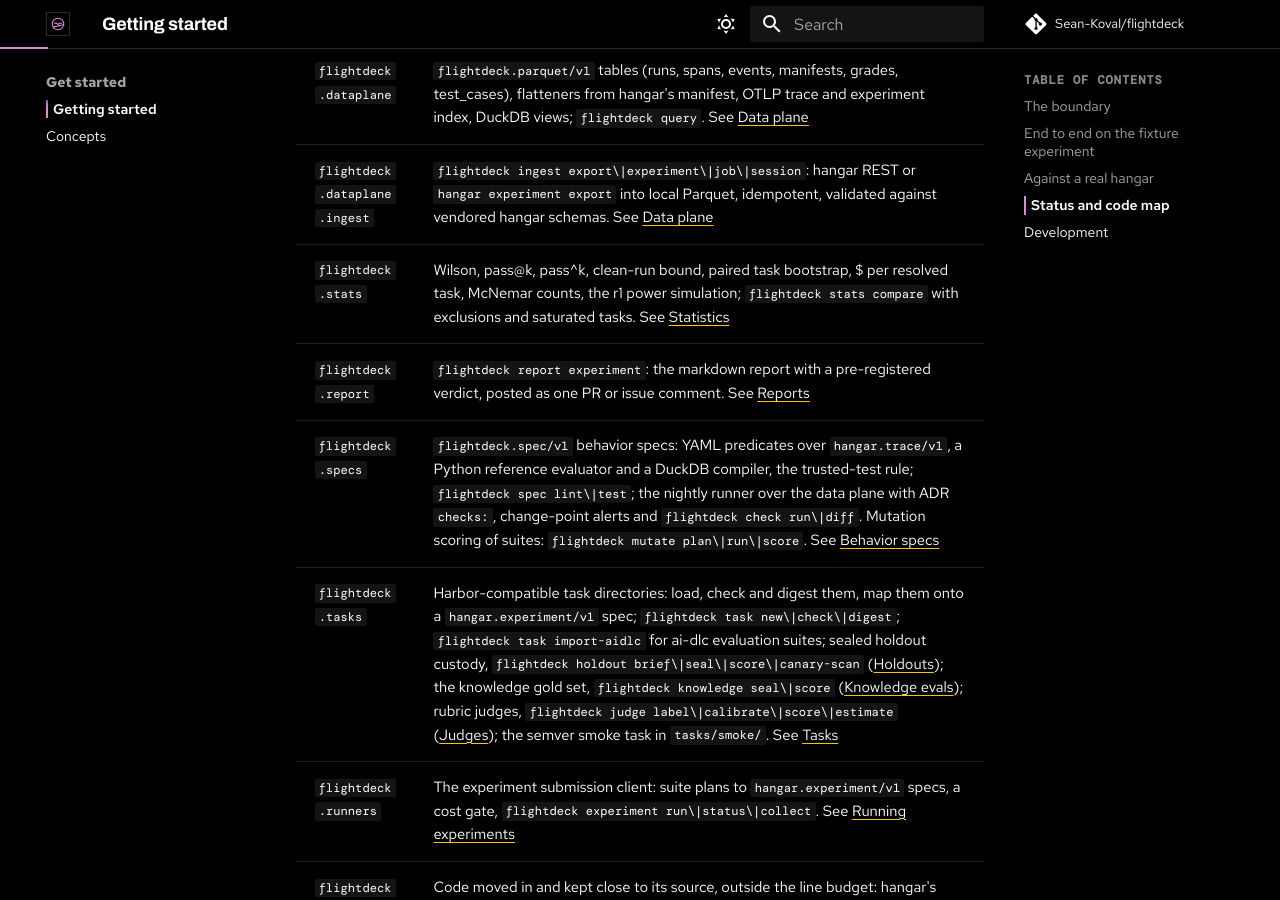
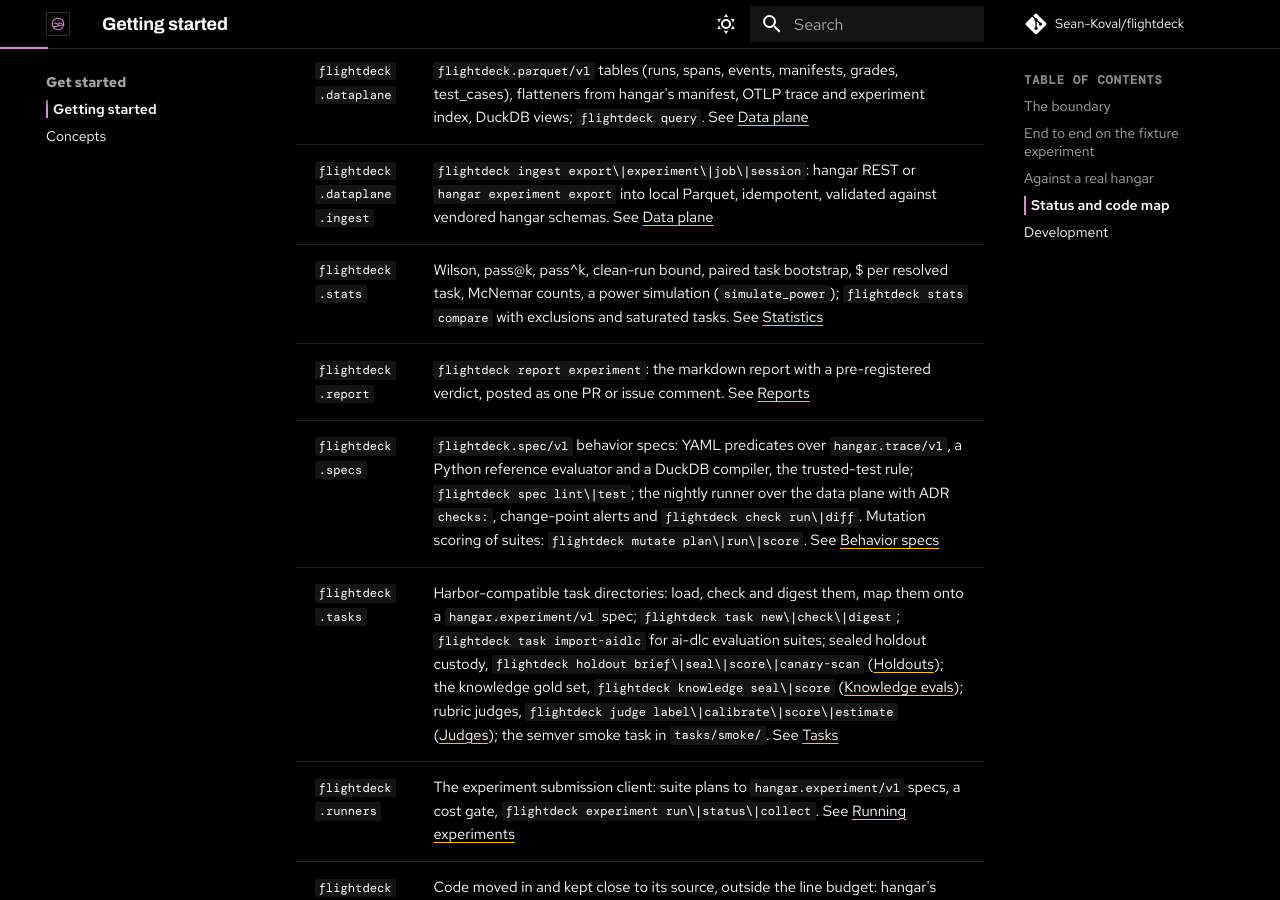
Before and after one commit to Sean-Koval/flightdeck, an MkDocs documentation site: the page built from docs/getting-started.md, in a window 1280 px wide and 900 px high, scrolled down 1437 px. Built offline with MkDocs 1.6.1 and Material for MkDocs 9.7.7, drawn with Linux system fonts in a browser that asks for light colours; comment, search, counter and statistics services are not loaded.

Commit message:
docs: say "simulated" for the power line instead of the panel's r1 shorthand
The power line in `stats compare` and reports read "(r1 simulation)", an insider name for the review panel's
simulation; it now says "(simulated)", and the docs name the function (`simulate_power`). Front-page assets
re-rendered (`docs/assets/build.py`).

Co-Authored-By: Claude Opus 5.5 <noreply@anthropic.com>
Claude-Session: https://claude.ai/code/session_01HvitnJ1UBiCErYxq9RC6B8

```diff
--- a/docs/assets/report-comment.html
+++ b/docs/assets/report-comment.html
@@ -98,7 +98,7 @@ bottom:0;height:90px;background:linear-gradient(rgba(255,255,255,0),#fff)}
 </tbody>
 </table>
 <p>Paired difference treat - control: <strong>+21.2 pp</strong>, 95% CI +1.5 pp to +43.9 pp (task bootstrap; 11 tasks, 63 trials; 3 concordant, 8 discordant tasks).
-At 11 paired tasks x 3 trials the minimum detectable lift at 80% power is about 35% (r1 simulation).
+At 11 paired tasks x 3 trials the minimum detectable lift at 80% power is about 35% (simulated).
 Resolved: grader for 63 trials (grader = exit 0 and applied; verify = hangar's after-turn verify when no grader ran).
 Excluded: cancelled 1, drift 1, infra_error 1, not finished 1, task_invalid 6.
 Saturated (same outcome in every trial of both arms, no information): t01, t02.</p>
--- a/docs/getting-started.md
+++ b/docs/getting-started.md
@@ -54,7 +54,7 @@ included, gets built.
 | --- | --- |
 | `flightdeck.dataplane` | `flightdeck.parquet/v1` tables (runs, spans, events, manifests, grades, test_cases), flatteners from hangar's manifest, OTLP trace and experiment index, DuckDB views; `flightdeck query`. See [Data plane](data-plane.md) |
 | `flightdeck.dataplane.ingest` | `flightdeck ingest export\|experiment\|job\|session`: hangar REST or `hangar experiment export` into local Parquet, idempotent, validated against vendored hangar schemas. See [Data plane](data-plane.md#ingest) |
-| `flightdeck.stats` | Wilson, pass@k, pass^k, clean-run bound, paired task bootstrap, $ per resolved task, McNemar counts, the r1 power simulation; `flightdeck stats compare` with exclusions and saturated tasks. See [Statistics](statistics.md) |
+| `flightdeck.stats` | Wilson, pass@k, pass^k, clean-run bound, paired task bootstrap, $ per resolved task, McNemar counts, a power simulation (`simulate_power`); `flightdeck stats compare` with exclusions and saturated tasks. See [Statistics](statistics.md) |
 | `flightdeck.report` | `flightdeck report experiment`: the markdown report with a pre-registered verdict, posted as one PR or issue comment. See [Reports](reports.md) |
 | `flightdeck.specs` | `flightdeck.spec/v1` behavior specs: YAML predicates over `hangar.trace/v1`, a Python reference evaluator and a DuckDB compiler, the trusted-test rule; `flightdeck spec lint\|test`; the nightly runner over the data plane with ADR `checks:`, change-point alerts and `flightdeck check run\|diff`. Mutation scoring of suites: `flightdeck mutate plan\|run\|score`. See [Behavior specs](behavior-specs.md) |
 | `flightdeck.tasks` | Harbor-compatible task directories: load, check and digest them, map them onto a `hangar.experiment/v1` spec; `flightdeck task new\|check\|digest`; `flightdeck task import-aidlc` for ai-dlc evaluation suites; sealed holdout custody, `flightdeck holdout brief\|seal\|score\|canary-scan` ([Holdouts](holdouts.md)); the knowledge gold set, `flightdeck knowledge seal\|score` ([Knowledge evals](knowledge-evals.md)); rubric judges, `flightdeck judge label\|calibrate\|score\|estimate` ([Judges](judges.md)); the semver smoke task in `tasks/smoke/`. See [Tasks](tasks.md) |
```
Also changed, not shown: docs/assets/report.md (+1 -1 lines), docs/statistics.md (+3 -3 lines), docs/assets/demo.svg, docs/assets/report-comment.png, docs/assets/stats-compare.svg, 4 other files.
